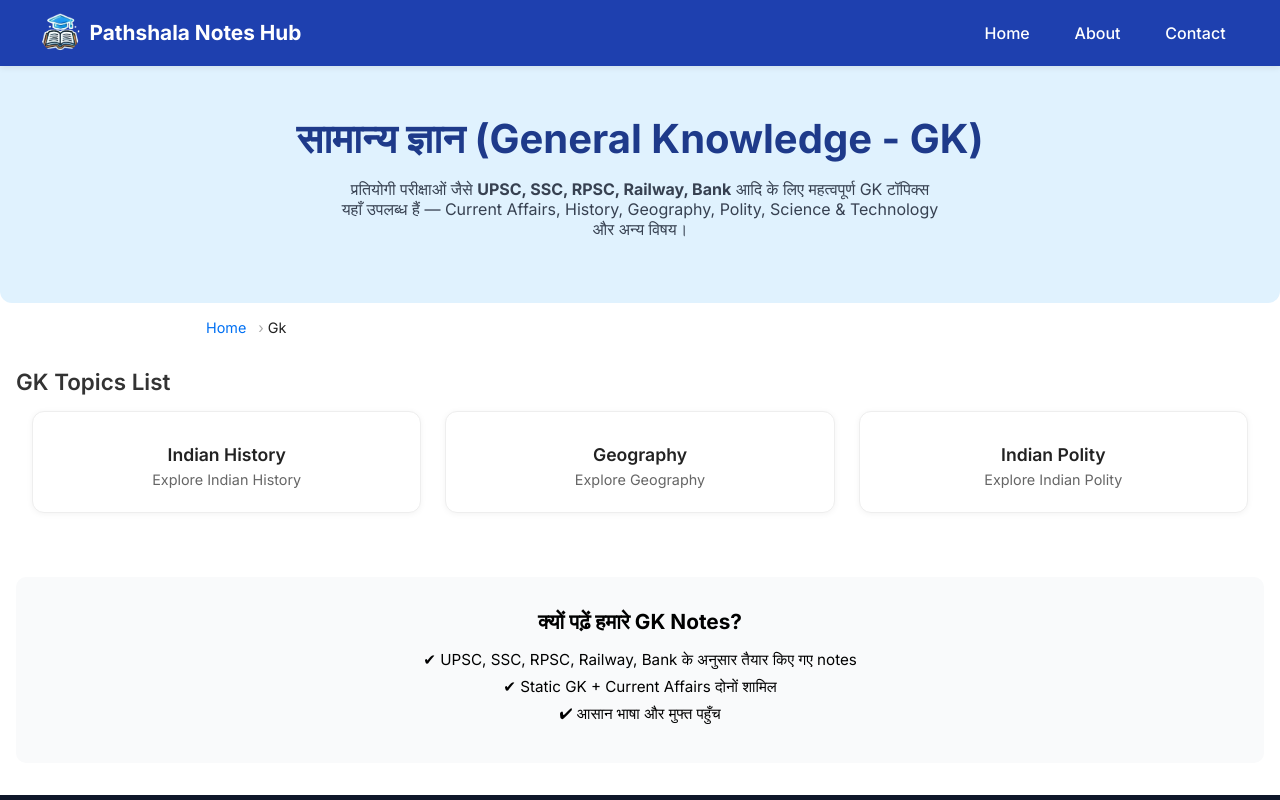
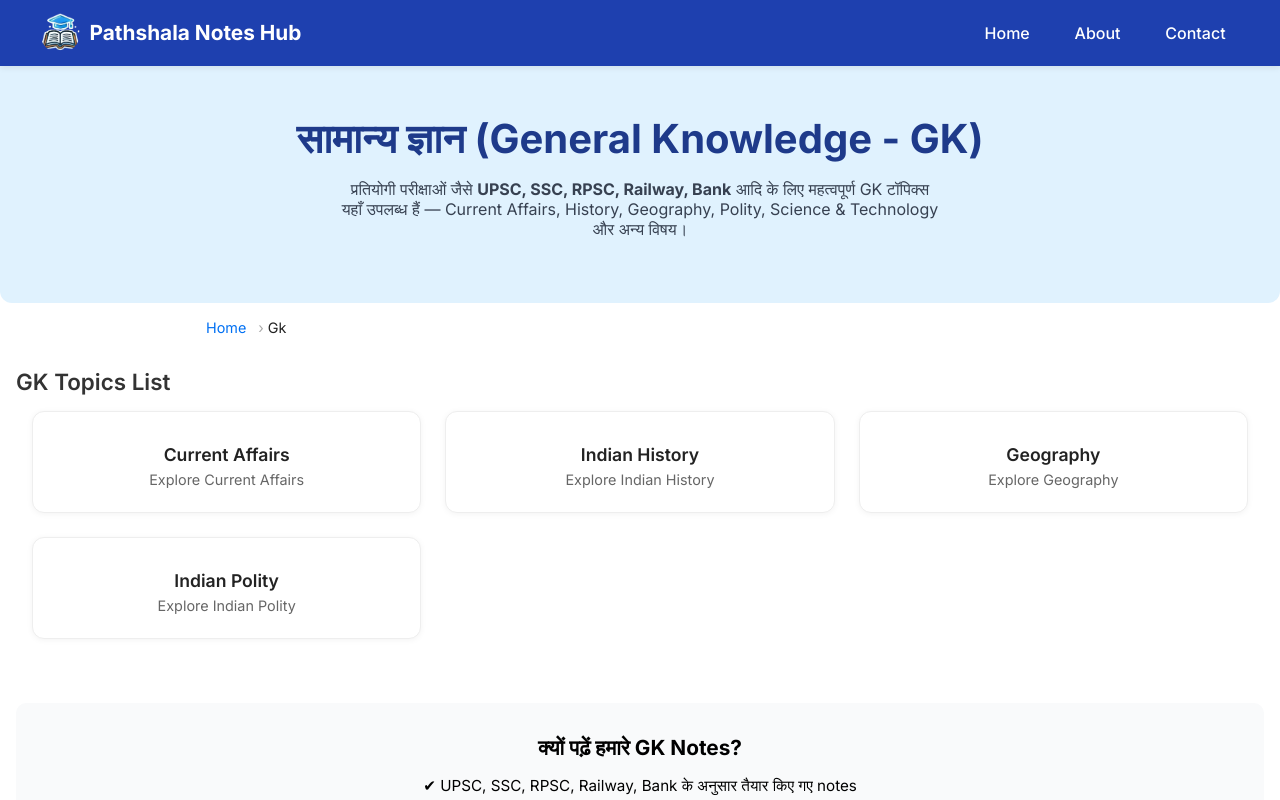
Before and after one commit to StockCodeIn/pathshalanoteshub, a Next.js app: page /gk in a window 1280 px wide. Shown: the top 800 px of the page. Built offline with nearby package versions, Linux system fonts and the light colour scheme.

Commit message:
gk section add current affairs topic.

```diff
--- a/src/data/gkData.ts
+++ b/src/data/gkData.ts
@@ -13,15 +13,26 @@ export type GKTopic = {
 };
 
 const gkData: GKTopic[] = [
-  // {
-  //   title: 'Current Affairs',
-  //   slug: 'current-affairs',
-  //   subtopics: [
-  //     { title: 'National Affairs', slug: 'national-affairs' },
-  //     { title: 'International Affairs', slug: 'international-affairs' },
-  //     { title: 'Economy & Budget', slug: 'economy-budget' },
-  //   ],
-  // },
+  {
+    title: 'Current Affairs',
+    slug: 'current-affairs',
+    subtopics: [
+      { title: 'राष्ट्रीय घटनाएँ', slug: 'national-affairs' },
+      { title: 'अंतर्राष्ट्रीय घटनाएँ', slug: 'international-affairs' },
+      { title: 'राजनीति एवं सुशासन', slug: 'politics-governance' },
+      { title: 'अर्थव्यवस्था', slug: 'economy' },
+      { title: 'विज्ञान एवं प्रौद्योगिकी', slug: 'science-technology' },
+      { title: 'पर्यावरण एवं पारिस्थितिकी', slug: 'environment-ecology' },
+      { title: 'सामाजिक मुद्दे', slug: 'social-issues' },
+      { title: 'कला, संस्कृति एवं खेलकूद', slug: 'arts-culture-sports' },
+      { title: 'सरकारी योजनाएँ एवं कार्यक्रम', slug: 'government-schemes-programs' },
+      { title: 'पुरस्कार एवं सम्मान', slug: 'awards-honours' },
+      { title: 'रिपोर्ट, सूचकांक एवं सर्वेक्षण', slug: 'reports-indexes-surveys' },
+      { title: 'नियुक्तियाँ', slug: 'appointments' },
+      { title: 'रक्षा एवं सुरक्षा', slug: 'defense-security' },
+
+    ],
+  },
   {
     title: 'Indian History',
     slug: 'indian-history',
@@ -54,25 +65,25 @@ const gkData: GKTopic[] = [
       { title: 'भारतीय संघ और संघीय ढाँचा', slug: 'indian-federation-and-federal-structure' },
       { title: 'नागरिकता', slug: 'citizenship' },
       { title: 'मौलिक अधिकार', slug: 'fundamental-rights' },
-      {title: 'राज्य के नीति निदेशक तत्व', slug: 'directive-principles-of-state-policy' },
+      { title: 'राज्य के नीति निदेशक तत्व', slug: 'directive-principles-of-state-policy' },
       { title: 'मौलिक कर्तव्य', slug: 'fundamental-duties' },
-      {title: 'राष्ट्रपति एवं उपराष्ट्रपति', slug: 'president-and-vice-president' },
-      {title: 'प्रधानमंत्री और मंत्रिपरिषद', slug: 'prime-minister-and-council-of-ministers' },
+      { title: 'राष्ट्रपति एवं उपराष्ट्रपति', slug: 'president-and-vice-president' },
+      { title: 'प्रधानमंत्री और मंत्रिपरिषद', slug: 'prime-minister-and-council-of-ministers' },
       { title: 'भारतीय संसद', slug: 'indian-parliament' },
       { title: 'भारत की न्यायपालिका', slug: 'indian-judiciary' },
-      {title: 'राज्य सरकार', slug: 'state-government' },
+      { title: 'राज्य सरकार', slug: 'state-government' },
       { title: 'केंद्र-राज्य संबंध', slug: 'centre-state-relations' },
       { title: 'आपातकालीन प्रावधान', slug: 'emergency-provisions' },
       { title: 'पंचायती राज एवं स्थानीय स्वशासन', slug: 'panchayati-raj-and-local-self-government' },
       { title: 'चुनाव प्रणाली', slug: 'electoral-system' },
-      {title: 'संवैधानिक संशोधन', slug: 'constitutional-amendments' },
-      {title: 'संघ लोक सेवा आयोग एवं राज्य लोक सेवा आयोग', slug: 'upsc-and-spsc' },
-      {title: 'नियंत्रक और महालेखा परीक्षक ', slug: 'cag' },
-      {title: 'वित्त आयोग और नीति आयोग', slug: 'finance-commission-and-niti-aayog' },
-      {title: 'विशेष प्रावधान', slug: 'special-provisions' },
-      {title: 'अधिकार और सामाजिक न्याय', slug: 'rights-and-social-justice' },
-      {title: 'विदेशी नीति एवं अंतरराष्ट्रीय संबंधों में संविधान की भूमिका', slug: 'foreign-policy-and-role-of-constitution-in-international-relations' },
-      {title: 'समसामयिक संवैधानिक विकास ', slug: 'contemporary-constitutional-developments' },
+      { title: 'संवैधानिक संशोधन', slug: 'constitutional-amendments' },
+      { title: 'संघ लोक सेवा आयोग एवं राज्य लोक सेवा आयोग', slug: 'upsc-and-spsc' },
+      { title: 'नियंत्रक और महालेखा परीक्षक ', slug: 'cag' },
+      { title: 'वित्त आयोग और नीति आयोग', slug: 'finance-commission-and-niti-aayog' },
+      { title: 'विशेष प्रावधान', slug: 'special-provisions' },
+      { title: 'अधिकार और सामाजिक न्याय', slug: 'rights-and-social-justice' },
+      { title: 'विदेशी नीति एवं अंतरराष्ट्रीय संबंधों में संविधान की भूमिका', slug: 'foreign-policy-and-role-of-constitution-in-international-relations' },
+      { title: 'समसामयिक संवैधानिक विकास ', slug: 'contemporary-constitutional-developments' },
 
     ],
   },
```
